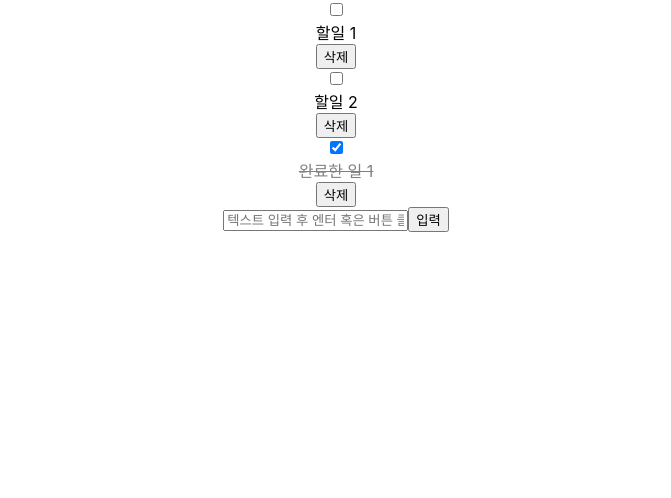
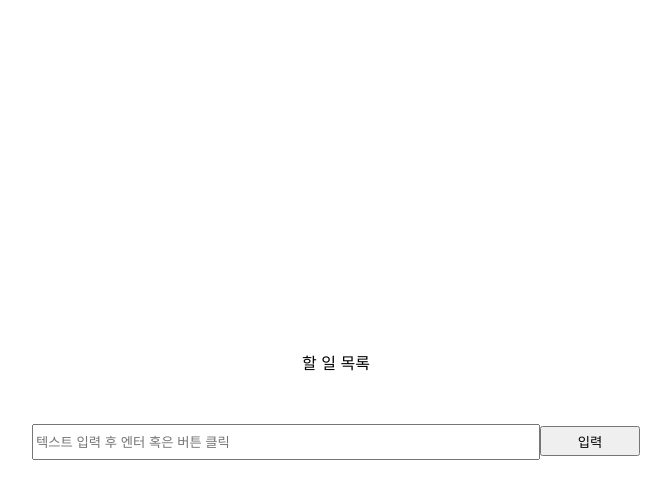
Before and after one commit to Yang-heesu/todoList-using-typescript, a React (Create React App) app: page / in a window 1280 px wide. Shown: the top 498 px of the page, without its empty margins (304-975 px from the left). Built offline with nearby package versions, Linux system fonts and the light colour scheme; the HTML template or start-up script is replaced by a standard one.

Commit message:
css 1차 수정

```diff
--- a/src/App.css
+++ b/src/App.css
@@ -1,38 +1,10 @@
 .App {
+  width: 700px;
   text-align: center;
+  background-color: white;
+  margin: auto 0;
 }
 
-.App-logo {
-  height: 40vmin;
-  pointer-events: none;
+.AppHeader {
+  padding: 30px 50px;
 }
-
-@media (prefers-reduced-motion: no-preference) {
-  .App-logo {
-    animation: App-logo-spin infinite 20s linear;
-  }
-}
-
-.App-header {
-  background-color: #282c34;
-  min-height: 100vh;
-  display: flex;
-  flex-direction: column;
-  align-items: center;
-  justify-content: center;
-  font-size: calc(10px + 2vmin);
-  color: white;
-}
-
-.App-link {
-  color: #61dafb;
-}
-
-@keyframes App-logo-spin {
-  from {
-    transform: rotate(0deg);
-  }
-  to {
-    transform: rotate(360deg);
-  }
-}
--- a/src/App.tsx
+++ b/src/App.tsx
@@ -6,6 +6,9 @@ import TodoListInputItem from './TodoListInputItem';
 const App = () => {
   return (
     <div className="App">
+      <div className="AppHeader">
+        <div className="AppTitle">할 일 목록</div>
+      </div>
       <div className="AppContent">
         <TodoList/>
       </div>
--- a/src/TodoList.tsx
+++ b/src/TodoList.tsx
@@ -11,24 +11,8 @@ interface todoListType {
 
 const TodoList = () => {
   const [inputText, setInputText] = useState<string>(''); //todoList에 추가할 텍스트
-  const [itemData, setItemData] = useState<Array<todoListType>>([
-    {
-      id: 1,
-      itemText: '할일 1',
-      itemCompleted: false,
-    },
-    {
-      id: 2,
-      itemText: '할일 2',
-      itemCompleted: false,
-    },
-    {
-      id: 3,
-      itemText: '완료한 일 1',
-      itemCompleted: true,
-    }
-  ]);
-  const nextId = useRef(4); //현재 데이터의 index
+  const [itemData, setItemData] = useState<Array<todoListType>>([]);
+  const nextId = useRef(0); //현재 데이터의 index
 
   /** 체크박스를 클릭할 때, 체크박스의 checked값을 변경하는 함수 */
   const handleClickTodoListItemCheckBox = (id: number) => {
--- /dev/null
+++ b/src/TodoListInputItem.css
@@ -0,0 +1,11 @@
+.inputText {
+    width: 500px;
+    height: 30px;
+    margin-top: 20px;
+    margin-bottom: 20px;
+}
+
+.inputButton {
+    width: 100px;
+    height: 30px;
+}
--- a/src/TodoListInputItem.tsx
+++ b/src/TodoListInputItem.tsx
@@ -1,4 +1,6 @@
 import React from "react";
+
+import './TodoListInputItem.css';
 
 interface TodoListInputItemProps {
     onChange(e: React.ChangeEvent<HTMLInputElement>): void;
@@ -16,13 +18,14 @@ const TodoListInputItem = ({
     return (
         <div>
             <input
+                className="inputText"
                 type="text"
                 value={inputText}
                 placeholder="텍스트 입력 후 엔터 혹은 버튼 클릭"
                 onChange={e => onChange(e)}
                 onKeyDown={e => onKeyDown(e)}
             />
-            <button onClick={() => onClick()}>입력</button>
+            <button className="inputButton" onClick={() => onClick()}>입력</button>
         </div>
     );
 }
--- /dev/null
+++ b/src/TodoListItem.css
@@ -0,0 +1,3 @@
+.todoListContent {
+    margin-bottom: 10px;
+}
--- a/src/TodoListItem.tsx
+++ b/src/TodoListItem.tsx
@@ -1,8 +1,10 @@
 import React from "react";
 
-import TodoListItemCheckBox from "./todoListItemCheckBox";
-import TodoListItemText from "./todoListItemText";
-import TodoListItemDeleteButton from "./todoListItemDeleteButton";
+import TodoListItemCheckBox from "./TodoListItemCheckBox";
+import TodoListItemText from "./TodoListItemText";
+import TodoListItemDeleteButton from "./TodoListItemDeleteButton";
+
+import './TodoListItem.css';
 
 interface TodoListItemProps {
 	id: number;
@@ -22,7 +24,6 @@ const TodoListItem = ({
   return (
     <div className="todoListContent">
 		<TodoListItemCheckBox
-			id={id}
 			itemChecked={itemCompleted}
 			onClick={() => onClickTodoListItemCheckBox(id)}/>
 		<TodoListItemText itemCompleted={itemCompleted}>
--- a/src/index.css
+++ b/src/index.css
@@ -1,4 +1,10 @@
 body {
+  width: 100%;
+  height: 100%;
+  display: flex;
+  justify-content: center;
+  align-items: center;
+  height: 100vh;
   margin: 0;
   font-family: -apple-system, BlinkMacSystemFont, 'Segoe UI', 'Roboto', 'Oxygen',
     'Ubuntu', 'Cantarell', 'Fira Sans', 'Droid Sans', 'Helvetica Neue',
--- a/src/todoListItemCheckBox.tsx
+++ b/src/todoListItemCheckBox.tsx
@@ -1,20 +1,18 @@
 import React from "react";
 
 interface TodoListItemCheckBoxProps {
-	id: number;
 	itemChecked: boolean;
 	onClick?(): void;
 }
 
 const TodoListItemCheckBox = ({
-	id,
 	itemChecked,
 	onClick
 }: TodoListItemCheckBoxProps) => {
   return (
-    <div>
+    <span>
 		<input type="checkbox" defaultChecked={itemChecked} onClick={onClick}/>
-	</div>
+	</span>
   );
 }
 
--- a/src/todoListItemDeleteButton.tsx
+++ b/src/todoListItemDeleteButton.tsx
@@ -8,9 +8,9 @@ const TodoListItemDeleteButton = ({
   onClick
 }: TodoListItemDeleteButtonProps) => {
   return (
-    <div>
+    <span>
       <button onClick={onClick}>삭제</button>
-		</div>
+		</span>
   );
 }
 
--- a/src/todoListItemText.tsx
+++ b/src/todoListItemText.tsx
@@ -1,6 +1,6 @@
 import React from "react";
 
-import './todoListItemText.css';
+import './TodoListItemText.css';
 
 interface TodoListItemTextProps {
 	itemCompleted: boolean;
@@ -12,9 +12,9 @@ const TodoListItemText = ({
 	children
 }: TodoListItemTextProps) => {
   return (
-    <div className={`itemText ${itemCompleted ? 'completedItemText' : ''}`}>
+    <span className={`itemText ${itemCompleted ? 'completedItemText' : ''}`}>
       {children}
-    </div>
+    </span>
   );
 }
 
```
